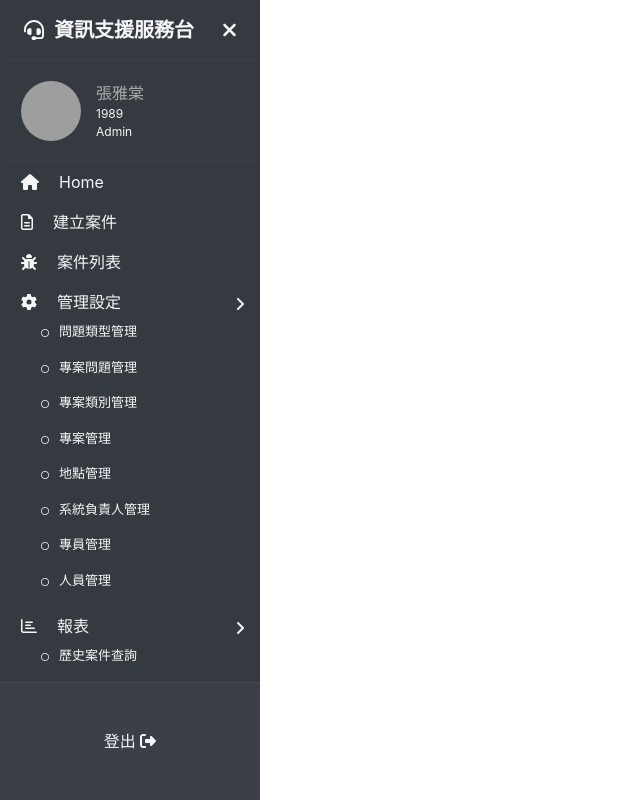
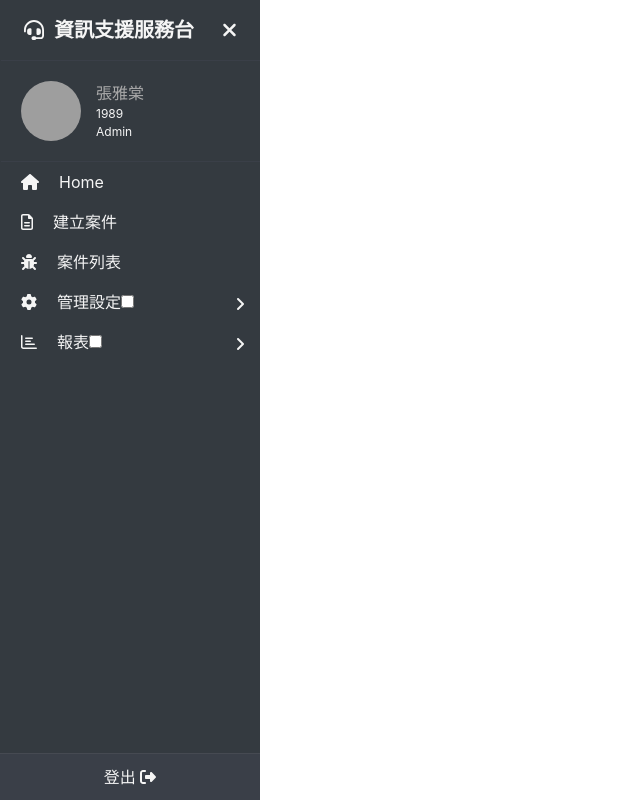
Before and after one commit to miaCCC/practical-project, a Vue app: page /#/ in a window 1280 px wide. Shown: the whole page, without its empty margins (0-640 px from the left). Built offline with nearby package versions, Linux system fonts and the light colour scheme; grey boxes are pictures that could not be loaded.

Commit message:
二階選單功能製作

```diff
--- a/src/assets/styles/_Navbar.scss
+++ b/src/assets/styles/_Navbar.scss
@@ -5,6 +5,7 @@ nav {
   overflow-y: scroll;
   color: #f5f5f5;
   width: 260px;
+  height: 100vh;
   background-color: #343A40;
 }
 
@@ -60,6 +61,9 @@ nav {
   &__forms__content::after {
     @extend %pseudo-element
    }
+  &__menu {
+    display: none;
+  }
   &__menu li {
     font-size: 13px;
   }
@@ -72,7 +76,10 @@ nav {
     font-size: 8px;
   }
 }
-
+.navbar-toggle:checked~.nav-list__menu {
+  display: block;
+  /*測試用，之後刪除*/
+}
 
 
 .nav-footer {
--- a/src/components/Navbar.vue
+++ b/src/components/Navbar.vue
@@ -37,10 +37,12 @@
             </router-link>
           </li>
           <li class="nav-list__setting">
+
             <router-link to="" class="nav-list__setting__content">
             <i class="fas fa-cog"></i>
               <span>管理設定</span>
             </router-link>
+            <input type="checkbox" class="navbar-toggle" id="navbar-toggle" />
             <div class="nav-list__menu">
               <ul>
                 <li>問題類型管理</li>
@@ -59,6 +61,7 @@
             <i class="far fa-chart-bar"></i>
             <span>報表</span>
             </router-link>
+            <input type="checkbox" class="navbar-toggle" id="navbar-toggle" />
             <div class="nav-list__menu">
               <ul>
                 <li>歷史案件查詢</li>
```
